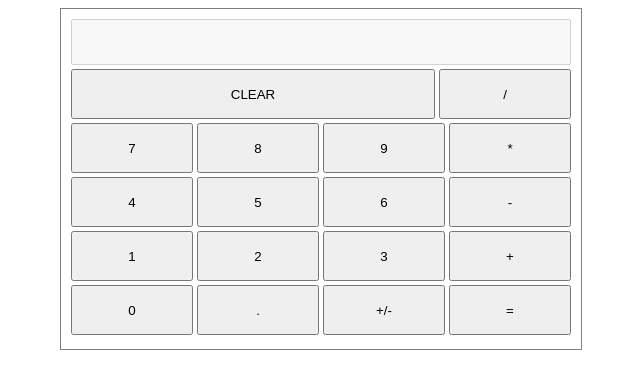
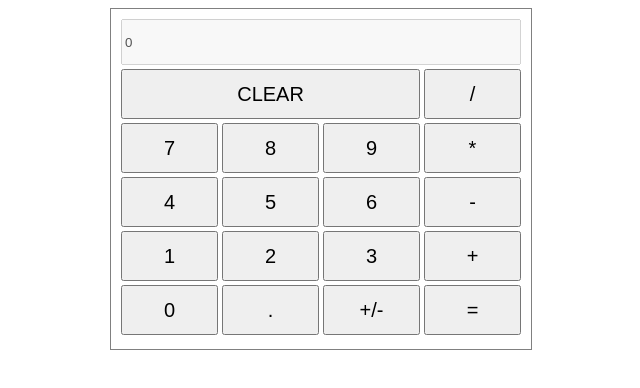
Before and after one commit to benjamin-gluzman/calculator, a plain HTML site: page index.html in a window 1280 px wide. Both pictures are taken after a click on the button "CLEAR". Shown: the whole page, without its empty margins (319-959 px from the left). Drawn offline with Linux system fonts and the light colour scheme.

Commit message:
Add most of calculator functionality

```diff
--- a/index.html
+++ b/index.html
@@ -4,42 +4,43 @@
     <meta charset="UTF-8">
     <meta name="viewport" content="width=device-width, initial-scale=1.0">
     <link rel="stylesheet" href="style.css">
-    <title>Document</title>
+    <script src="script.js" defer></script>
+    <title>Calculator</title>
 </head>
 <body>
     <div class="calculator">
-        <input type="number" disabled>
+        <input class="display" type="text" disabled>
         <div class="row">
             <button id="clear">CLEAR</button>
-            <button id="division">/</button>
+            <button id="/">/</button>
         </div>
 
         <div class="row">
-            <button id="seven">7</button>
-            <button id="eight">8</button>
-            <button id="nine">9</button>
-            <button id="multiplication">*</button>
+            <button id="7">7</button>
+            <button id="8">8</button>
+            <button id="9">9</button>
+            <button id="*">*</button>
         </div>
 
         <div class="row">
-            <button id="four">4</button>
-            <button id="five">5</button>
-            <button id="six">6</button>
-            <button id="subtraction">-</button>
+            <button id="4">4</button>
+            <button id="5">5</button>
+            <button id="6">6</button>
+            <button id="-">-</button>
         </div>
 
         <div class="row">
-            <button id="one">1</button>
-            <button id="two">2</button>
-            <button id="three">3</button>
-            <button id="addition">+</button>
+            <button id="1">1</button>
+            <button id="2">2</button>
+            <button id="3">3</button>
+            <button id="+">+</button>
         </div>
 
         <div class="row">
-            <button id="zero">0</button>
-            <button id="decimal">.</button>
-            <button id="sign">+/-</button>
-            <button id="equals">=</button>
+            <button id="0">0</button>
+            <button id=".">.</button>
+            <button id="+/-">+/-</button>
+            <button id="=">=</button>
         </div>
     </div>
 
--- a/script.js
+++ b/script.js
@@ -1,4 +1,47 @@
-let num1, num2, operator;
+let num1 = "", num2 = "", operator = "";
+let calcPerformed = false;
+
+const calculator = document.querySelector(".calculator");
+const display = document.querySelector(".display");
+display.value = "0";
+
+const NUMS = "0123456789.";
+const OPERATORS = "/*-+"
+
+calculator.addEventListener("click", (event) => {
+    let button = event.target.id;
+    if(NUMS.includes(button)) {
+        if(operator === "") {
+            if(!calcPerformed)
+                num1 += button;
+            else
+                num1 = button;
+            calcPerformed = false;
+            display.value = num1;
+        }
+        else {
+            num2 += button;
+            display.value = num2;
+        }
+    }
+    else if(OPERATORS.includes(button) ) {
+        operator = button;
+    }
+    else if(button === "=" && operator != "" && num2 != "") {
+        num1 = operate(+num1, +num2, operator);
+        num2 = "";
+        operator = "";
+        display.value = num1;
+        calcPerformed = true;
+    }
+    else if(button === "clear") {
+        num1 = "";
+        num2 = "";
+        operator = "";
+        calcPerformed = false;
+        display.value = "0";
+    }
+});
 
 
 function operate(num1, num2, operator) {
@@ -7,6 +50,7 @@ function operate(num1, num2, operator) {
     if(operator === "*") return multiply(num1, num2);
     return divide(num1, num2);
 }
+
 function add(a, b) {
     return a + b;
 }
--- a/style.css
+++ b/style.css
@@ -6,7 +6,7 @@ body {
     flex-direction: column;
     align-items: center;
 }
-input {
+.display {
     height: 40px;
     margin-bottom: 4px;
 }
@@ -14,24 +14,23 @@ input {
     display: flex;
     flex-direction: column;
     border: 1px solid gray;
-    width: 500px;
+    width: 400px;
     padding: 10px;
 }
 
 .row {
     display: flex;
-   justify-content: center;
-   gap: 4px;
-   margin-bottom: 4px;
+    justify-content: center;
+    gap: 4px;
+    margin-bottom: 4px;
 }
 
 button {
     flex: 1;
     height: 50px;
-
+    font-size: 20px;
 }
 
 #clear {
-    flex: 3;
-
+    flex: 3.5;
 }
```
